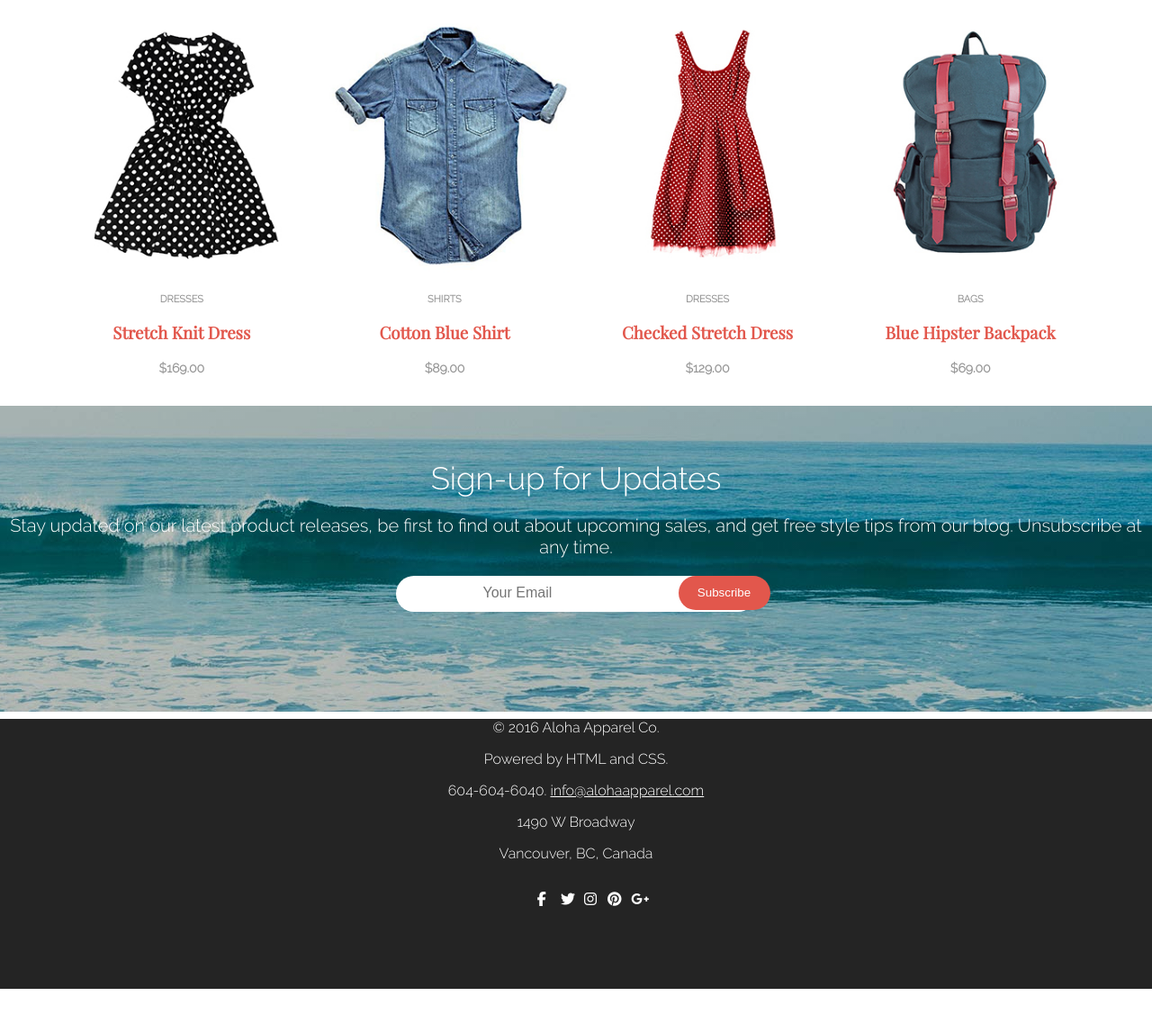
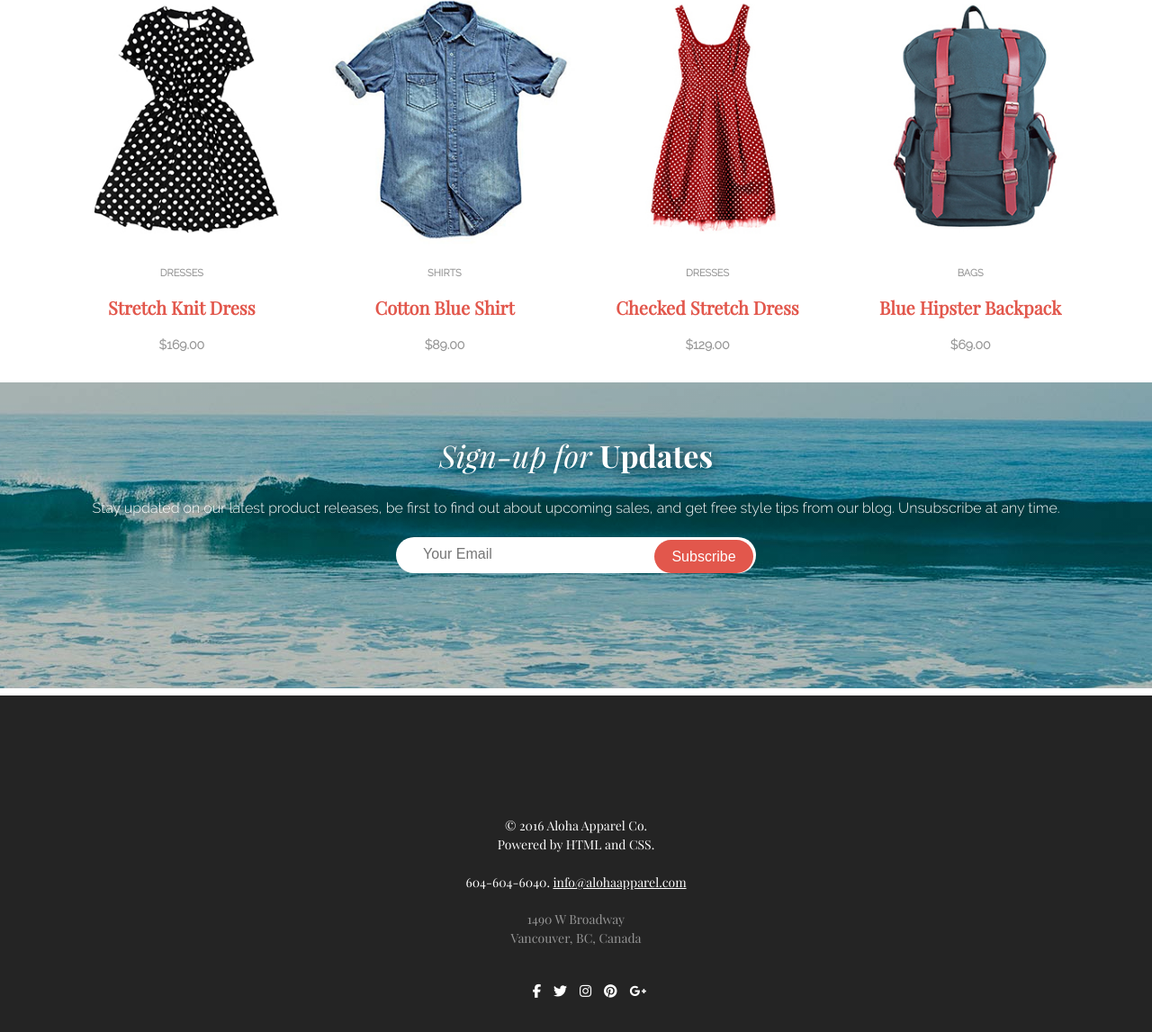
Before and after one commit to ShirleyDenise/Aloha-, a plain HTML site: page index.html in a window 1280 px wide. Shown: the part 913-2060 px from the top of the page at 90% size. Before the commit the page ends 2012 px from the top, so only its background shows below. Drawn offline with Linux system fonts and the light colour scheme.

Commit message:
footer top

```diff
--- a/index.html
+++ b/index.html
@@ -21,11 +21,11 @@
                 <p class="spring">Spring/Summer 2016</p>
             </section>
             <section class="styles">
-                <h2>Hand-Crafted Styles</h2>
+                <h2>Hand-Crafted <span class="bold-regular">Styles</span></h2>
                 <p>Aloha Apparel Co. sells only the finest ready-to-travel clothing. Browse our current selection of products or sign-up for updates below.</p>
             </section>
             <section class="products">
-                <h2>Most-Loved Products</h2>
+                <h2>Most-Loved <span class="bold-regular">Products</span></h2>
                     <div class="list-products">
                         <li>
                         <img class="i" src="images/stretch-knit-dress.jpg" alt="stretch-knit-dress">
@@ -58,18 +58,20 @@
                     </div>
             </section>
             <section class="sign-up">
-                <p class="footer-title">Sign-up for Updates</p>
-                <p class="footer-text">Stay updated on our latest product releases, be first to find out about upcoming sales, and get free style tips from our blog. Unsubscribe at any time.</p>
-                <form class="subscribe">
-                    <input type="email" name="email-address" placeholder="Your Email">
-                    <input type="submit" value="Subscribe" name="subscribe">
-                </form>
+                <p class="subscribe-title">Sign-up for <span class="bold-regular">Updates</p>
+                <p class="subscribe-text">Stay updated on our latest product releases, be first to find out about upcoming sales, and get free style tips from our blog. Unsubscribe at any time.</p>
+                <div class="container clearfix">
+                    <form class="subscribe">
+                        <input type="email" name="email-address" placeholder="Your Email">
+                        <input type="submit" value="Subscribe" name="subscribe">
+                    </form>
+                </div>
             </section>
 
         </div>
     </body>
     <footer class="footer">
-        <div class="©">
+        <div class="copyright">
             <p>© 2016 Aloha Apparel Co.</p>
             <p>Powered by HTML and CSS.</p>
         </div>
--- a/style.css
+++ b/style.css
@@ -137,6 +137,7 @@ body {
     margin: 0 auto;
     max-width: 100%;
     overflow-x: hidden;
+
 }
 
 h1 {
@@ -151,16 +152,16 @@ title {
 
 .logo {
     float: left;
-    width: 160px;
-    margin-top: 20px;
-    margin-left: 20px;
+    width: 130px;
+    margin-top: 13px;
+    margin-left: 13px;
 
 }
 
 .cart {
     float: right;
-    width: 60px;
-    margin-top: 20px;
+    width: 55px;
+    margin-top: 13px;
     margin-right: 8px;
 }
 
@@ -188,6 +189,7 @@ title {
 
 .collection {
     padding-top: 200px;
+    margin-top: 10px;
     text-transform: uppercase;
     font-family: "ralewaymedium", sans-serif;
 
@@ -213,15 +215,21 @@ title {
      color: black;
      font-size: 34px;
      font-style: italic;
+     font-weight: normal;
 
  }
+
+.bold-regular {
+    font-family: "playfair_displaybold", sans-serif;
+    font-style: normal;
+    font-weight: bold;
+}
 
  .styles p {
      font-family:"ralewaylight", sans-serif;
      font-size: 16px;
      margin: 7px;
      margin-bottom: 50px;
-     word-spacing: 30%;
      line-height: 200%;
 
 
@@ -272,6 +280,7 @@ title {
 h3 {
     color: #e2574c;
     font-family: "playfair_displayregular", sans-serif;
+    font-size: 20px;
 }
 
 ul {
@@ -293,12 +302,31 @@ ul {
     background-size: 70px cover;
     background-position: bottom;
     height: 340px;
-    width: cover;
     color: white;
-    font-family:
     text-shadow: 0.5px 0.5px 20px black;
     font-size: 20px;
+    margin-bottom: 8px;
 }
+
+.subscribe-title {
+    font-size: 35px;
+    margin: 20px;
+    padding-top: 60px;
+    font-family: "playfair_displayitalic", sans-serif;
+    color: white;
+    font-size: 34px;
+    font-style: italic;
+}
+
+.subscribe-text {
+    font-family:"ralewaylight", sans-serif;
+    font-size: 16px;
+    word-spacing: 30%;
+    line-height: 200%;
+    font-weight: normal;
+}
+
+/*Form Button*/
 
 .subscribe {
     width: 400px;
@@ -306,34 +334,36 @@ ul {
     display: inline-block;
     background-color: white;
     border-radius: 20px;
+
 }
 
 input[type="email"] {
+  clear: both;
   padding: 10px;
+  float: left;
   border: none;
+  border-radius: 20px;
+  margin-left: 20px;
   font-size: 80%;
   box-shadow: 0;
+  outline: 0;
 
 }
 
 input[type="submit"] {
+    clear: before;
+    float: right;
+    margin: 3px;
     background-color: #e2574c;
+    font-size: 80%;
     color: white;
-    height: 38px;
-    width: 102px;
-    position: absolute;
+    height: 37px;
+    width: 110px;
     border: none;
     border-radius: 20px;
+    outline: 0;
+    cursor: pointer;
 }
-
-.footer-title {
-    font-size: 35px;
-    margin: 20px;
-    padding-top: 60px;
-}
-
-
-
 
 
 /*Footer*/
@@ -342,26 +372,43 @@ input[type="submit"] {
 .footer{
     list-style: none;
     background-color: #242424;
+    font-family: "playfair_displayregular", sans-serif;
     color: white;
-    height: 300px;
-    margin-top: -8px;
+    height: 200px;
     text-align: center;
+    padding: 10% 0;
+    line-height: 300%;
 
 
 }
 
 .social-media li{
+    list-style-type:none;
     display: inline-block;
-    text-align: center;
-    margin-right: 15px;
-    padding: -20px;
-    height: 7px;
-    width: 7px;
+    margin-right: 10px;
+    line-height: 50%;
+    font-size: 15px;
 }
 
 
 a{
     color: white;
+}
+
+.copyright{
+    line-height: 50%;
+    font-size: 14px;
+}
+
+.contact{
+    font-size: 14px;
+}
+
+
+.address{
+    color: #969696;
+    line-height: 50%;
+    font-size: 14px;
 }
 
 a:hover{
```
